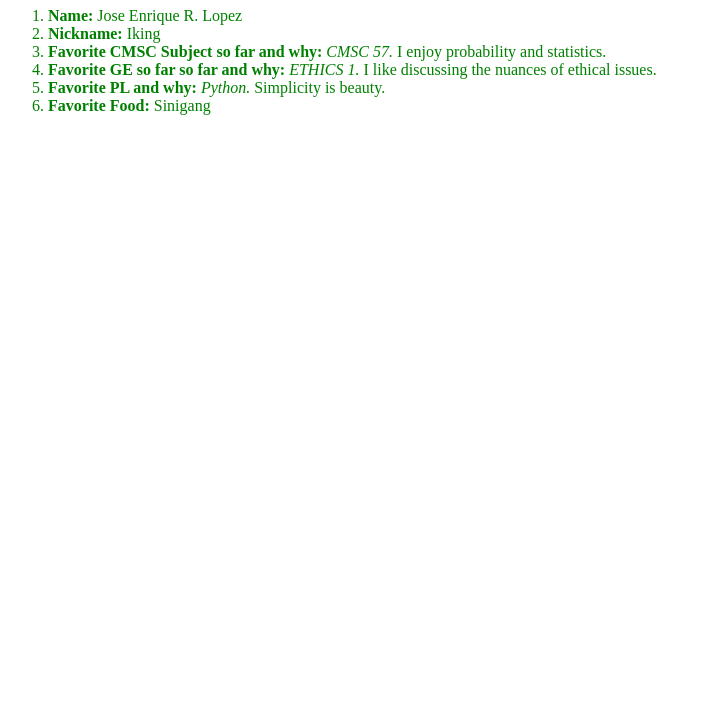
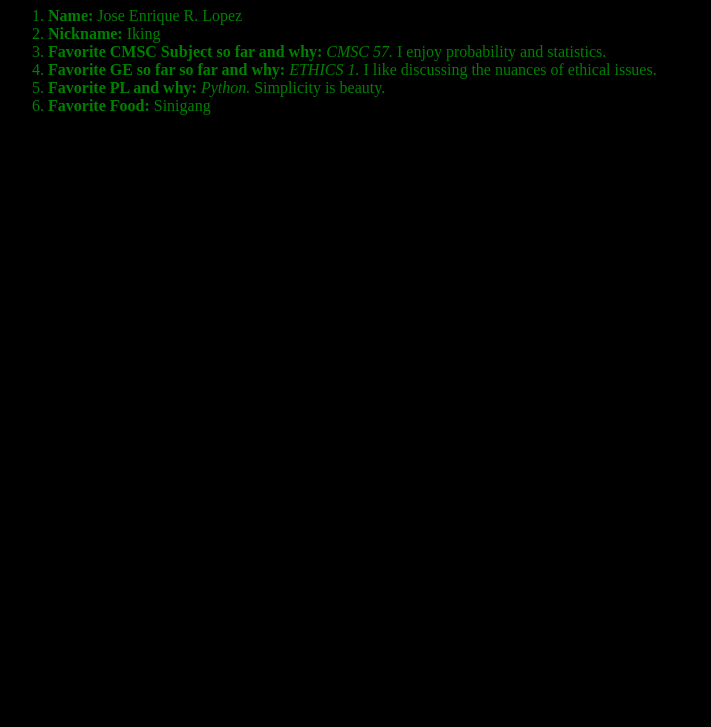
Before and after one commit to LopezJER/Ex1CMSC100, a plain HTML site: page index.html in a window 1280 px wide. Shown: the part 73-800 px from the top of the page, without its empty margins (0-711 px from the left). Drawn offline with Linux system fonts and the light colour scheme.

Commit message:
Created stylesheet

```diff
--- a/styles.css
+++ b/styles.css
@@ -1,5 +1,5 @@
 body{
-  background color: black
+  background-color: black
 }
 
 h1{
```
